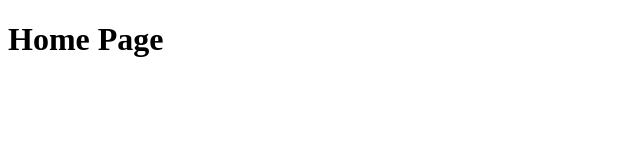
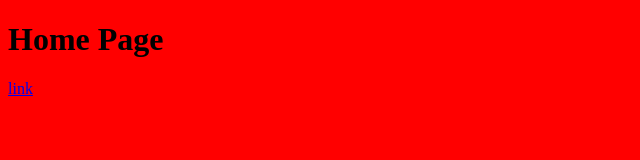
Before and after one commit to Deez-Nutz13/Test-Repo, a plain HTML site: page index.html in a window 1280 px wide. Shown: the whole page, without its empty margins (0-640 px from the left). Drawn offline with Linux system fonts and the light colour scheme.

Commit message:
second commit

```diff
--- a/index.html
+++ b/index.html
@@ -4,8 +4,11 @@
     <meta charset="UTF-8">
     <meta name="viewport" content="width=device-width, initial-scale=1.0">
     <title>Home</title>
+    <link rel="stylesheet" href="styles.css">
 </head>
 <body>
     <h1>Home Page</h1>
+    <a href="/test">link</a>
+    <script src="main.js"></script>
 </body>
 </html>
--- /dev/null
+++ b/main.js
@@ -0,0 +1 @@
+console.log('it worked')
--- /dev/null
+++ b/styles.css
@@ -0,0 +1,3 @@
+body {
+    background-color: red;
+}
```
